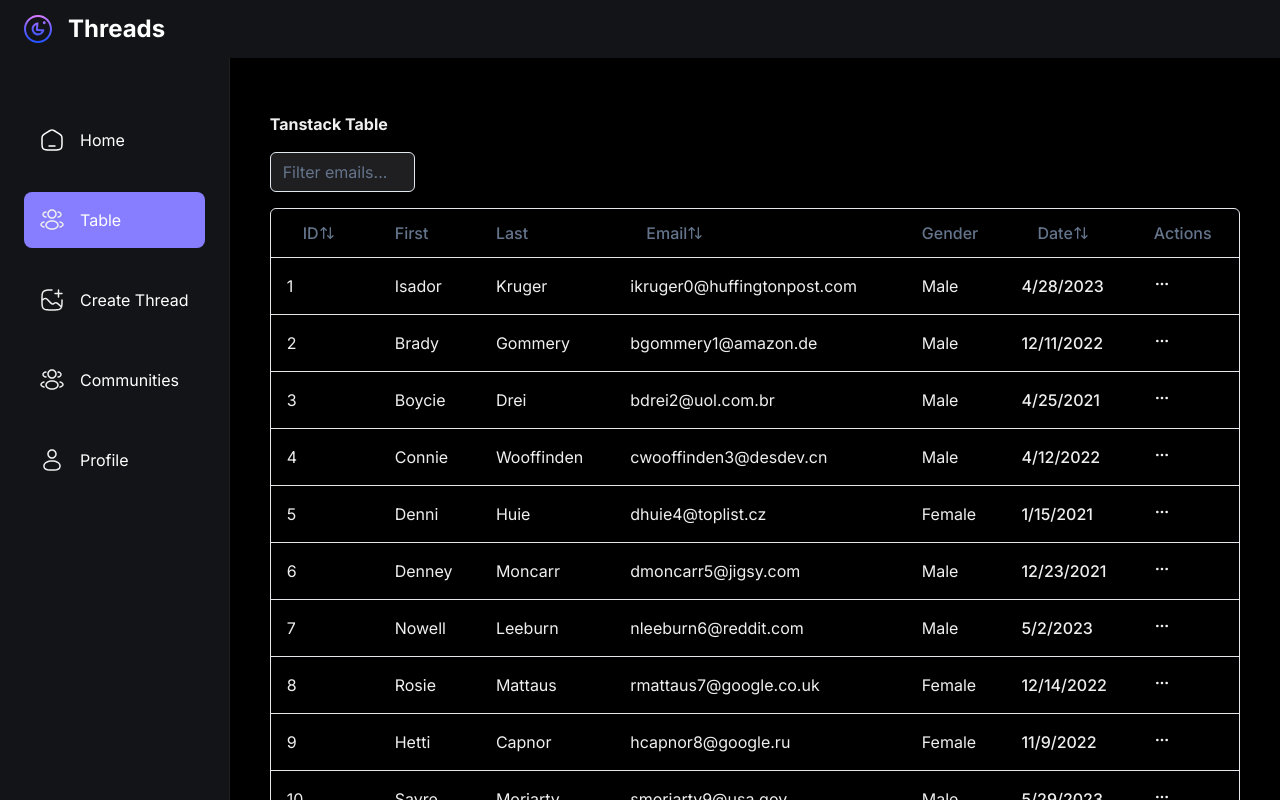
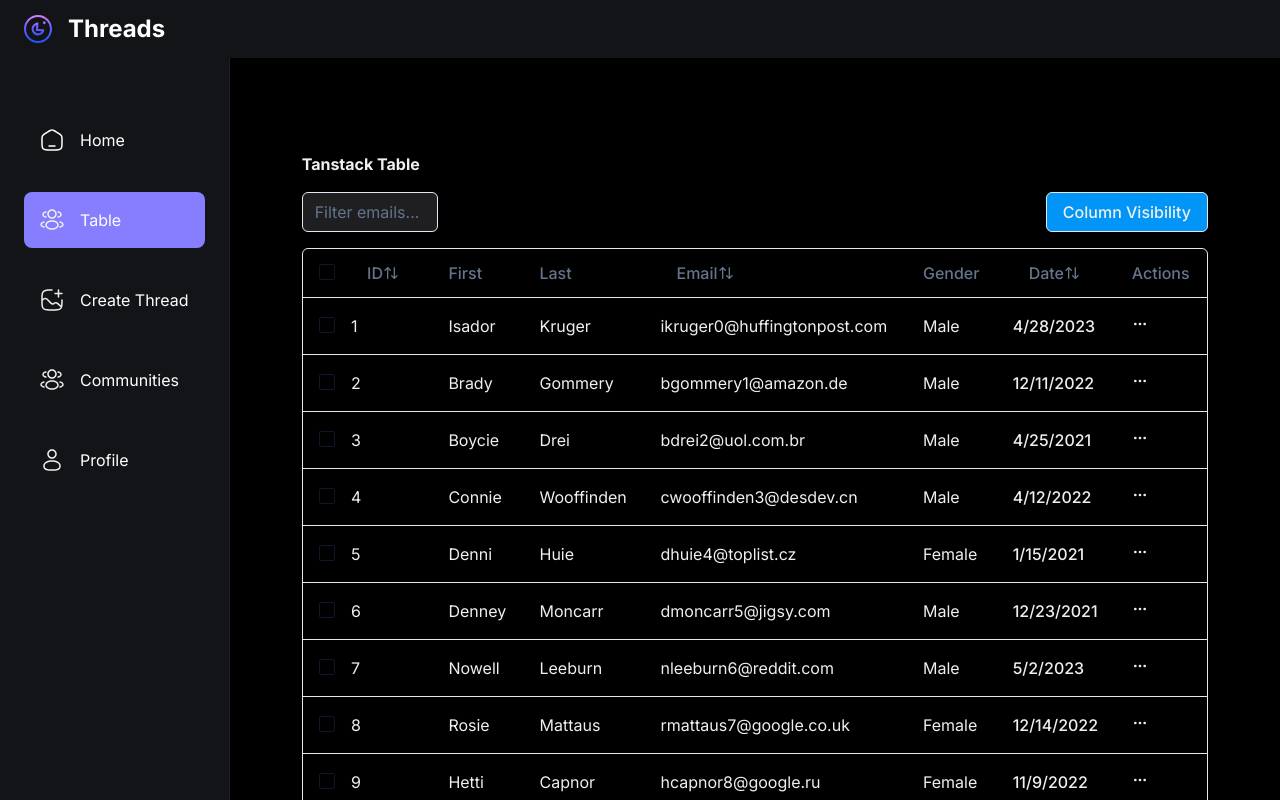
Before and after one commit to AuroraLantean/nextjs-shadcn-demo1, a Next.js app: page /table in a window 1280 px wide. Shown: the top 800 px of the page. Built offline with nearby package versions, Linux system fonts and the light colour scheme.

Commit message:
add row selection

```diff
--- a/app/(root)/table/page.tsx
+++ b/app/(root)/table/page.tsx
@@ -15,7 +15,7 @@
   //const data = mData;//JSON.parse(JSON.stringify(mData))
 
   return (
-    <div className="text-light-2">
+    <div className="container py-10 mx-auto text-light-2">
       <h1 className='font-bold '>Tanstack Table</h1>
       <BasicTable data={data} columns={columns} />
     </div>
--- a/components/tables/basicTable.tsx
+++ b/components/tables/basicTable.tsx
@@ -8,7 +8,7 @@
   getFilteredRowModel,
   getPaginationRowModel,
   getSortedRowModel,
-  useReactTable,
+  useReactTable, VisibilityState,
 } from '@tanstack/react-table'
 import {
   Table,
@@ -19,6 +19,12 @@
   TableHeader,
   TableRow,
 } from "@/components/ui/table"
+import {
+  DropdownMenu,
+  DropdownMenuCheckboxItem,
+  DropdownMenuContent,
+  DropdownMenuTrigger,
+} from "@/components/ui/dropdown-menu"
 import { Fragment, useState } from 'react'
 import { Button } from '../ui/button'
 import { Input } from '../ui/input'
@@ -32,6 +38,10 @@
 
   const [sorting, setSorting] = useState<SortingState>([]);
   const [columnFilters, setColumnFilters] = useState<ColumnFiltersState>([]);
+  const [columnVisibility, setColumnVisibility] =
+    useState<VisibilityState>({});
+  const [rowSelection, setRowSelection] = useState({});
+  console.log("🚀basicTable.tsx rowSelection:", rowSelection)
 
   const table = useReactTable({
     data,
@@ -41,21 +51,17 @@
     getSortedRowModel: getSortedRowModel(),
     onSortingChange: setSorting,
     state: {
-      sorting, columnFilters,
+      sorting, columnFilters, columnVisibility, rowSelection,
     },
     getFilteredRowModel: getFilteredRowModel(),
     onColumnFiltersChange: setColumnFilters,
+    onColumnVisibilityChange: setColumnVisibility,
+    onRowSelectionChange: setRowSelection,
   })
-
-  /*state: {
-      globalFilter: filtering,
-    },
+  /*state: { globalFilter: filtering,},
     onGlobalFilterChange: setFiltering,
-    <input
-        type='text'
-        value={filtering}
-        onChange={e => setFiltering(e.target.value)}
-    */
+    <input type='text' value={filtering}
+        onChange={e => setFiltering(e.target.value)}*/
   return (
     <div>
       <div className="flex items-center py-4">
@@ -67,6 +73,34 @@
             table.getColumn("email")?.setFilterValue(event.target.value)
           }
         />
+        <DropdownMenu>
+          <DropdownMenuTrigger asChild>
+            <Button variant="outline" className="ml-auto bg-blue">
+              Column Visibility
+            </Button>
+          </DropdownMenuTrigger>
+          <DropdownMenuContent align="end" className='bg-dark-4 text-light-2'>
+            {table
+              .getAllColumns()
+              .filter(
+                (column) => column.getCanHide()
+              )
+              .map((column) => {
+                return (
+                  <DropdownMenuCheckboxItem
+                    key={column.id}
+                    className="capitalize"
+                    checked={column.getIsVisible()}
+                    onCheckedChange={(value) =>
+                      column.toggleVisibility(!!value)
+                    }
+                  >
+                    {column.id}
+                  </DropdownMenuCheckboxItem>
+                )
+              })}
+          </DropdownMenuContent>
+        </DropdownMenu>
       </div>
 
       <div className="rounded-md border">
@@ -170,6 +204,10 @@
           Last Page
         </Button>
       </div>
+      <div className="flex-1 text-sm text-muted-foreground">
+        {table.getFilteredSelectedRowModel().rows.length} of{" "}
+        {table.getFilteredRowModel().rows.length} row(s) selected.
+      </div>
     </div>
   )
 }
--- /dev/null
+++ b/components/ui/checkbox.tsx
@@ -0,0 +1,30 @@
+"use client"
+
+import * as React from "react"
+import * as CheckboxPrimitive from "@radix-ui/react-checkbox"
+import { Check } from "lucide-react"
+
+import { cn } from "@/lib/utils"
+
+const Checkbox = React.forwardRef<
+  React.ElementRef<typeof CheckboxPrimitive.Root>,
+  React.ComponentPropsWithoutRef<typeof CheckboxPrimitive.Root>
+>(({ className, ...props }, ref) => (
+  <CheckboxPrimitive.Root
+    ref={ref}
+    className={cn(
+      "peer h-4 w-4 shrink-0 rounded-sm border border-slate-200 border-slate-900 ring-offset-white focus-visible:outline-none focus-visible:ring-2 focus-visible:ring-slate-950 focus-visible:ring-offset-2 disabled:cursor-not-allowed disabled:opacity-50 data-[state=checked]:bg-slate-900 data-[state=checked]:text-slate-50 dark:border-slate-800 dark:border-slate-50 dark:ring-offset-slate-950 dark:focus-visible:ring-slate-300 dark:data-[state=checked]:bg-slate-50 dark:data-[state=checked]:text-slate-900",
+      className
+    )}
+    {...props}
+  >
+    <CheckboxPrimitive.Indicator
+      className={cn("flex items-center justify-center text-current")}
+    >
+      <Check className="h-4 w-4" />
+    </CheckboxPrimitive.Indicator>
+  </CheckboxPrimitive.Root>
+))
+Checkbox.displayName = CheckboxPrimitive.Root.displayName
+
+export { Checkbox }
--- a/mockdata/columns.tsx
+++ b/mockdata/columns.tsx
@@ -10,6 +10,7 @@
   DropdownMenuSeparator,
   DropdownMenuTrigger,
 } from "@/components/ui/dropdown-menu"
+import { Checkbox } from "@/components/ui/checkbox"
 import { ArrowUpDown, MoreHorizontal } from "lucide-react"
 /*{
 "id": 1,
@@ -32,6 +33,25 @@
 */
 
 export const columns: ColumnDef<dataT>[] = [
+  {
+    id: "select",
+    header: ({ table }) => (
+      <Checkbox
+        checked={table.getIsAllPageRowsSelected()}
+        onCheckedChange={(value) => table.toggleAllPageRowsSelected(!!value)}
+        aria-label="Select all"
+      />
+    ),
+    cell: ({ row }) => (
+      <Checkbox
+        checked={row.getIsSelected()}
+        onCheckedChange={(value) => row.toggleSelected(!!value)}
+        aria-label="Select row"
+      />
+    ),
+    enableSorting: false,
+    enableHiding: false,
+  },
   {
     accessorKey: 'id',
     footer: 'ID',
@@ -114,7 +134,7 @@
               <MoreHorizontal className="h-4 w-4" />
             </Button>
           </DropdownMenuTrigger>
-          <DropdownMenuContent align="end">
+          <DropdownMenuContent align="end" className='bg-dark-4 text-light-2'>
             <DropdownMenuLabel>Actions</DropdownMenuLabel>
             <DropdownMenuItem
               onClick={() => navigator.clipboard.writeText(personId.toString())}
--- a/package.json
+++ b/package.json
@@ -10,6 +10,7 @@
   },
   "dependencies": {
     "@hookform/resolvers": "^3.3.1",
+    "@radix-ui/react-checkbox": "^1.0.4",
     "@radix-ui/react-dropdown-menu": "^2.0.5",
     "@radix-ui/react-label": "^2.0.2",
     "@radix-ui/react-slot": "^1.0.2",
@@ -28,6 +29,7 @@
     "mongodb": "^5.9.0",
     "mongoose": "^7.5.2",
     "next": "13.5.1",
+    "next-themes": "^0.2.1",
     "postcss": "8.4.27",
     "react": "18.2.0",
     "react-dom": "18.2.0",
```
Also changed, not shown: 1 other file (tests, documents, lock files or other folders).
